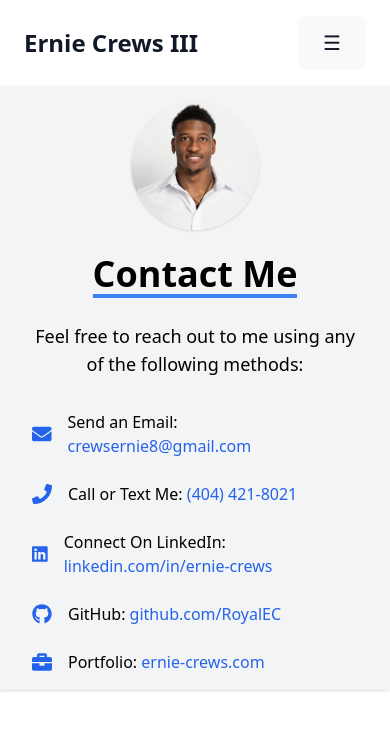
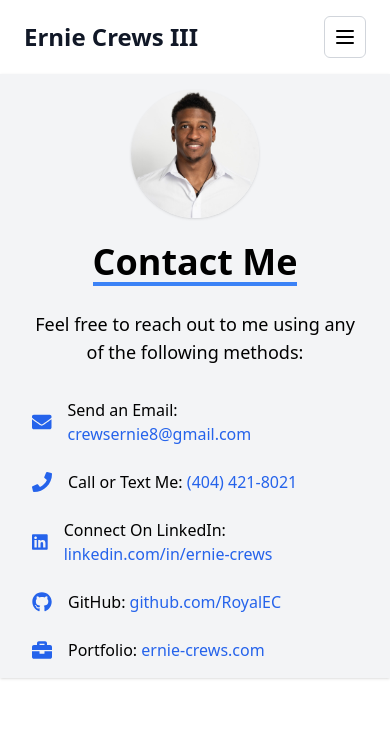
Before and after one commit to RoyalEC/PortfolioSite, a React (Vite) app: page /contact in a window 390 px wide. Shown: the top 730 px of the page. Built offline with nearby package versions, Linux system fonts and the light colour scheme.

Commit message:
Made text in Navbar more visible

```diff
--- a/src/components/Navbar.tsx
+++ b/src/components/Navbar.tsx
@@ -12,11 +12,25 @@ function Navbar() {
         <div className="flex justify-between items-center">
           <h1 className="text-2xl font-bold text-gray-900 dark:text-white">Ernie Crews III</h1>
           <button
-            className="sm:hidden text-gray-900 dark:text-white text-xl"
-            onClick={() => setIsOpen(!isOpen)}
-          >
-            ☰
-          </button>
+  className="sm:hidden p-2 rounded-md bg-white dark:bg-gray-800 border border-gray-300 dark:border-gray-600 text-black dark:text-white"
+  onClick={() => setIsOpen(!isOpen)}
+  aria-label="Toggle Menu"
+>
+  <svg
+    className="w-6 h-6"
+    fill="none"
+    stroke="currentColor"
+    strokeWidth={2}
+    viewBox="0 0 24 24"
+    xmlns="http://www.w3.org/2000/svg"
+  >
+    <path
+      strokeLinecap="round"
+      strokeLinejoin="round"
+      d="M4 6h16M4 12h16M4 18h16"
+    />
+  </svg>
+</button>
         </div>
 
         <div className={`${isOpen ? 'flex' : 'hidden'} flex-col sm:flex sm:flex-row sm:space-x-6 mt-4 sm:mt-0`}>
@@ -27,7 +41,7 @@ function Navbar() {
           <Link to="/contact" className="text-blue-600 dark:text-blue-300 hover:underline mb-2 sm:mb-0">Contact</Link>
           <button
             onClick={toggleDarkMode}
-            className="mt-2 sm:mt-0 px-3 py-1 border rounded text-sm text-gray-700 dark:text-white hover:bg-gray-200 dark:hover:bg-gray-700"
+            className="mt-2 sm:mt-0 px-3 py-1 border rounded text-sm text-white bg-gray-800 dark:bg-gray-100 dark:text-black hover:bg-gray-700 dark:hover:bg-gray-300 transition"
           >
             {darkMode ? 'Light Mode' : 'Dark Mode'}
           </button>
```
